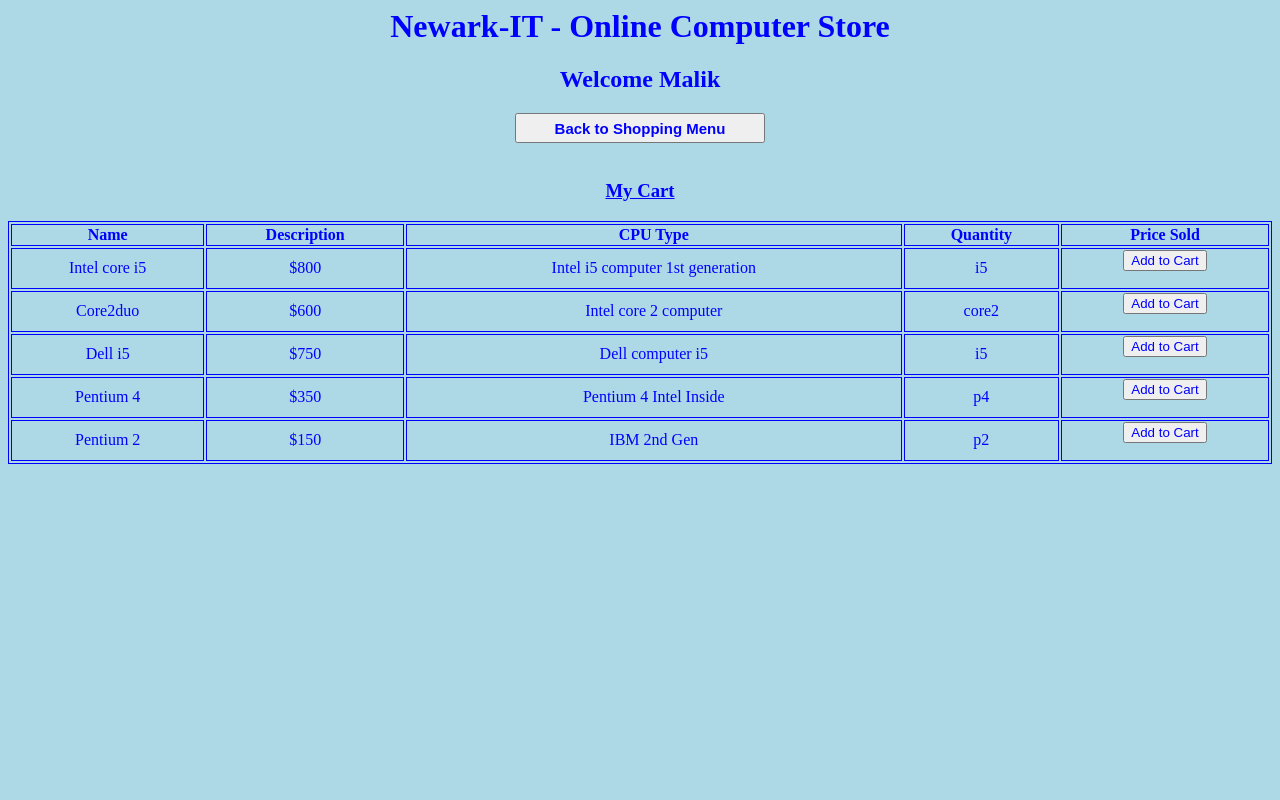
After one commit to Manan94/CS631_Project, a PHP site: page /myCart.php in a window 1280 px wide. The commit adds this page. Run offline with PHP 8.4, Linux system fonts and the light colour scheme; a user stored in the database is signed in; data comes from the database, SQL or seed files in the repository; both versions use the stored data as it was after the commit; some libraries are stand-ins or nearby versions.

Commit message:
Add to cart flow backend

```diff
--- /dev/null
+++ b/myCart.php
@@ -0,0 +1,93 @@
+<?php
+session_start();
+?>
+<html>
+<head>
+    <title>Online Computer Store</title>
+	<script type="text/javascript" src="//ajax.googleapis.com/ajax/libs/jquery/1.8.2/jquery.min.js"></script>
+
+<style type="text/css">
+table, th, td {
+    border: 1px solid blue;
+	color: blue;
+	text-align:center;
+}
+body {
+    background-color: lightblue;
+}
+h1, h2, h3 {
+	text-align: center;
+	color : blue;
+}
+
+.menuBtn {
+	width:250px;
+	height:30px;
+	font-weight:bold;
+	font-size:15px;
+}
+input {
+	color : blue;
+}
+</style>
+
+
+
+</head>
+<body>
+	<h1>Newark-IT - Online Computer Store</h1>
+	<h2>Welcome <?php echo $_SESSION["CName"];  ?></h2>
+	<div style="text-align: center;">
+		<form  action="shopping.php" method="post">
+			<input class="menuBtn" type="submit" value="Back to Shopping Menu"/><br><br>
+		</form>
+	</div>
+
+	<h3><u>My Cart</u></h3>
+	<table style="width:100%">
+	  <tr>
+		<th>Name</th>
+		<th>Description</th>
+		<th>CPU Type</th>
+		<th>Quantity</th>
+		<th>Price Sold</th>
+	  </tr>
+
+	<?php
+		$servername = "localhost";
+		$username = "root";
+		$password = "";
+		$dbname = "dmsd";
+
+		// Create connection
+		$conn = new mysqli($servername, $username, $password, $dbname);
+		// Check connection
+		if ($conn->connect_error) {
+			die("Connection failed: " . $conn->connect_error);
+		}
+
+		$sql = "SELECT P.PID, PName, PPrice, Description, CPUType from Product P,Computer C where PType='D' and P.PID = C.PID and PQuantity > 0";
+		$result = $conn->query($sql);
+
+		if ($result->num_rows > 0) {
+			while($row = $result->fetch_assoc()) {
+				echo "<tr><td>".$row["PName"]."</td><td>$".$row["PPrice"]."</td><td>".$row["Description"]."</td><td>".$row["CPUType"]."</td><td><form action='addToCart.php' method='post'> <input type='hidden' name='PID' value='".$row["PID"]."'/><input type='submit' value='Add to Cart'/></form></td></tr>";
+			//"<form action='addToCart.php' method='post'> <input type='hidden' name='PID' value='".$row["PID"]."'/><input type='hidden' name='CID' value='".$_SESSION["CID"]."'/>".
+			//"</form>"
+			}
+			echo "</table>";
+		} else {
+			echo "No Result Found";
+		}
+		$conn->close();
+	?>
+	</table>
+
+
+	<script type="text/javascript">
+		$(document).ready(function() {
+
+		});
+	</script>
+</body>
+</html>
```
Also changed, not shown: ProjectSchemaAndQueries.sql (+0 -20 lines), addToCart.php (+19 -3 lines).
